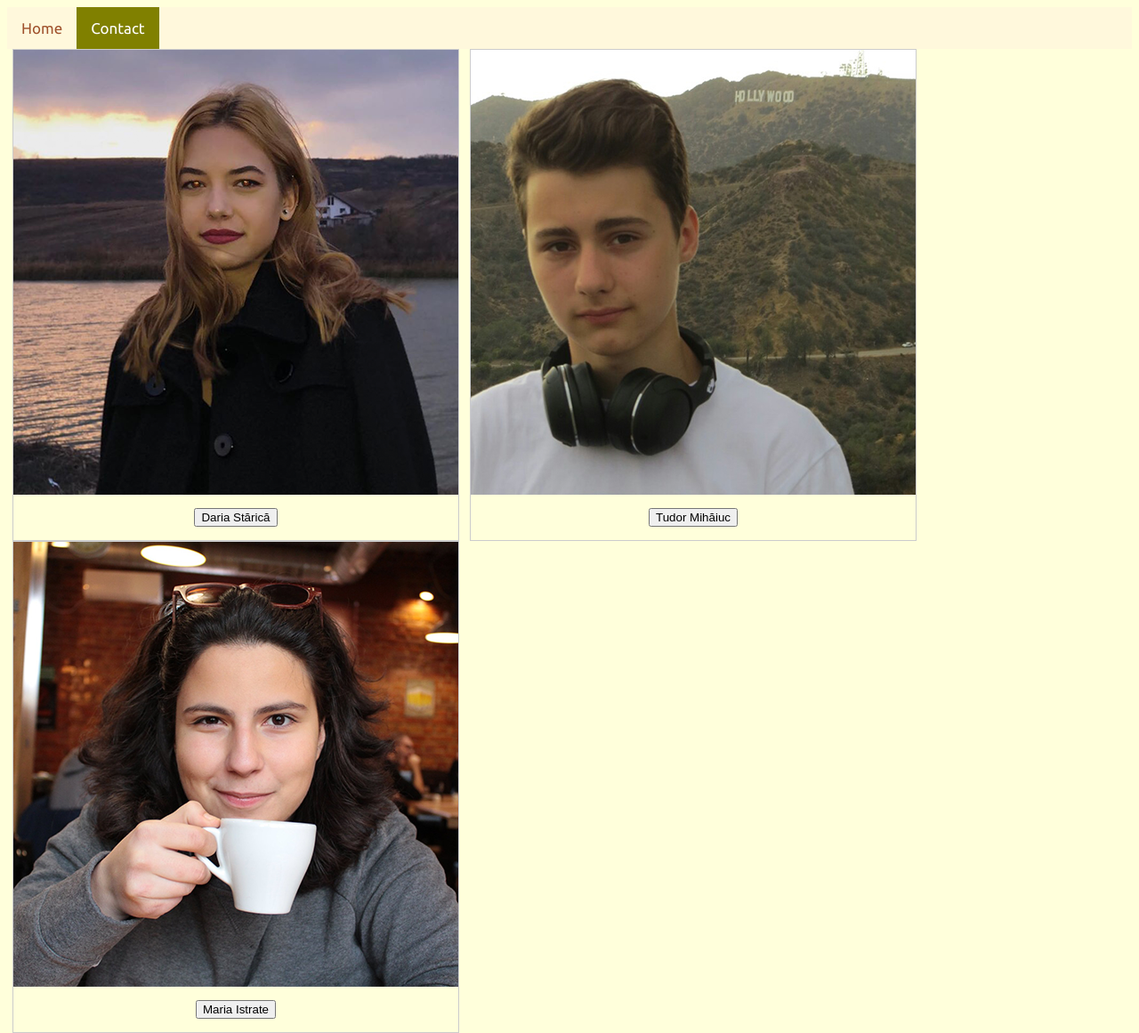
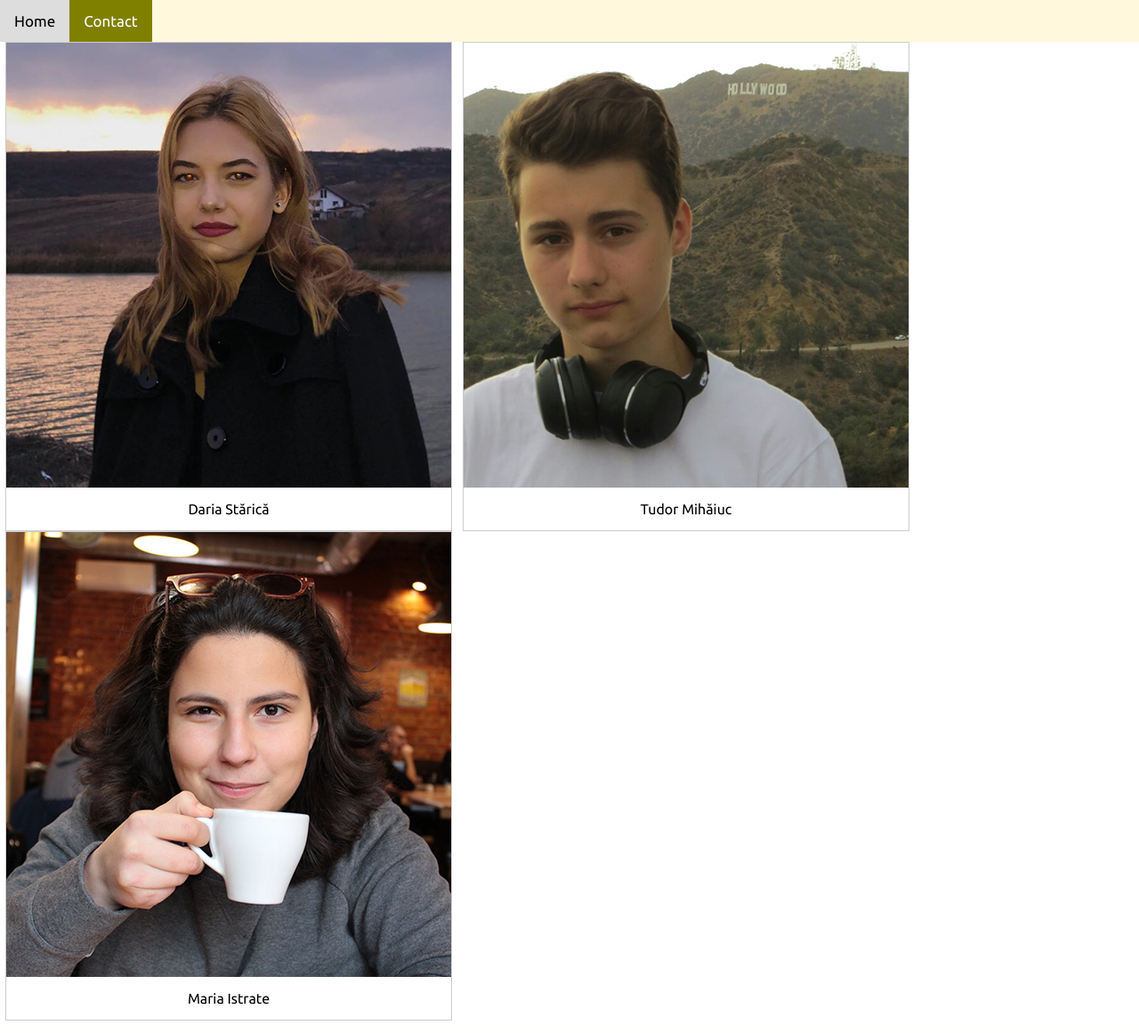
Before and after one commit to MariaIstrate06/MEQ, a PHP site: page /HTML/People/Contact.html in a window 1280 px wide. Shown: the whole page at 89% size. Run offline with PHP 8.4, Linux system fonts and the light colour scheme; some libraries are stand-ins or nearby versions.

Commit message:
//Last_Update before MAJOR CHANGES
trying some new stuff so i better save this

```diff
--- a/CSS/People.css
+++ b/CSS/People.css
@@ -1,7 +1,20 @@
 body {
-        background-color: #ffffdb;
-        font-family: 'Ubuntu', sans-serif;
-    }
+
+    font-family: 'Ubuntu', sans-serif;
+    margin: auto;
+
+}
+
+
+
+/*///////////////////////TOPNAV/////////////////////////////*/
+
+/* Add a black background color to the top navigation */
+.main{
+    margin-left: auto;
+    margin-right: auto;
+
+}
 .topnav {
     background-color: #FFF8DC;
     overflow: hidden;
@@ -28,16 +41,10 @@ body {
 
   /* Add a color to the active/current link */
   .topnav a.active {
-    background-color: 	#808000;
+    background-color:#808000;
     color: white;
 
   }
-  .topnav .login-container{
-    float:right;
-  }
-
-
-
 
 .back-button{
     color: #FFFFFF;
@@ -54,39 +61,31 @@ body {
     background-color:#808000;
     border-radius: 5px;
 }
+
 .container{
-    position: relative;
-    widows: inherit;
+
 }
 div.gallery{
     border: 1px solid #ccc;
+
 }
 div.gallery:hover{
     border: 1px solid #777;
+    background-color: antiquewhite;
 }
 div.gallery img{
     width: 100%;
     height: auto;
 }
+/*
+div.gallery img:hover{
+    background-color: antiquewhite
+}*/
 div.desc{
     padding: 15px;
     text-align: center;
 }
-myBtn{
-    color: #FFFFFF;
-    font-family: 'Ubuntu', sans-serif;
-    text-align: left;
-    padding: 6px;
-    text-decoration: none;
-    font-size: 17px;
-    border:none;
-    cursor:pointer;
-    margin-top: 3px;
-    margin-right:5px;
-    margin-bottom: 1 px;
-    background-color:#808000;
-    border-radius: 5px;
-}
+
 
 *{
     box-sizing: border-box;
@@ -96,7 +95,7 @@ myBtn{
     float: left;
     widows: 24.999999%;
 }
-@media only screen and (max-width:700px){
+@media only screen and (max-width:500px){
     .responsive{
         width: 49.99999%;
         margin: 6px 0;
@@ -127,37 +126,3 @@ myBtn{
     border-radius: 5px;
 
 }
-
-/*--------------------------------------LAST RESORT---------------------------------------------------*/
-/*.image{
-  display: block;
-  width: 100%;
-  height: auto;
-}
-.overlay{
-    position: absolute;
-    top: 0;
-    bottom:0;
-    left: 0;
-    right: 0;
-    height: 100%;
-    width: 30%;
-    opacity: 0;
-    transition: 0.5s ease;
-    background-color: #808000;
-}
-.container:hover .overlay{
-    opacity: 1;
-}
-.text {
-  color: white;
-  font-size: 20px;
-  position: absolute;
-  top: 50%;
-  left: 50%;
-  -webkit-transform: translate(-50%, -50%);
-  -ms-transform: translate(-50%, -50%);
-  transform: translate(-50%, -50%);
-  text-align: center;
-}
-*/
--- a/HTML/Algebra.html
+++ b/HTML/Algebra.html
@@ -1,6 +1,8 @@
 <!DOCTYPE html>
 <html>
     <meta name="viewport" content="width=device-width, initial-scale=1.0">
+    <link href="https://fonts.googleapis.com/css?family=Ubuntu" rel="stylesheet">
+
     <head>
         <title>Algebra</title>
         <link rel="icon" type="image/x-icon" href="./icon.png">
--- a/HTML/Front+flex.html
+++ b/HTML/Front+flex.html
@@ -12,7 +12,7 @@
 
         <div class="topnav">
             <a class="active" href="Front+flex.html">Home</a>
-            <a href="/HTML/People/Contact.html">Contact</a>
+            <a href="People/Contact.html">Contact</a>
             <div class="login-container">
                 <button type="button" onclick="location.href = 'Login.html'">Login</button>
                 <button type="button" onclick="location.href = 'Signin.html'">Sign Up</button>
--- a/HTML/People/Contact.html
+++ b/HTML/People/Contact.html
@@ -14,42 +14,43 @@
 </script>
 
 <body>
+
     <div class="topnav">
         <a href="/HTML/Front+flex.html">Home</a>
         <a class="active" href="/HTML/People/Contact.html">Contact</a>
     </div>
 
+    <div class="main">
+        <div class="responsive">
+            <div class="gallery">
+                <a target="_self" href="/HTML/People/Daria.html">
+                    <img src="/images/daria.png" alt="Daria" width="600" height="400">
+                </a>
+                <div class="desc">
+                        Daria Stărică
+                </div>
+            </div>
+        </div>
 
         <div class="responsive">
             <div class="gallery">
-            <a target="_blank" href="img_5terre.jpg">
-                <img src="/images/daria.png" alt="Cinque Terre" width="600" height="400">
+                <a target="_self" href="/HTML/People/Tudor.html">
+                    <img src="/images/tudor.png" alt="Tudor" width="600" height="400">
                 </a>
                 <div class="desc">
-                <div class="myBtn">
-                    <button type="button" onclick="location.href='Daria.html'">Daria Stărică</button>
-
+                    Tudor Mihăiuc
                 </div>
             </div>
         </div>
-    </div>
+
         <div class="responsive">
             <div class="gallery">
-            <a target="_blank" href="img_5terre.jpg">
-                <img src="/images/tudor.png" alt="Cinque Terre" width="600" height="400">
+                <a target="_self" href="/HTML/People/Maria.html">
+                    <img src="/images/maria.png" alt="Maria" width="600" height="400">
                 </a>
                 <div class="desc">
-                <button type="button" onclick="location.href='Tudor.html'">Tudor Mihăiuc</button>
+                    Maria Istrate
                 </div>
-        </div>
-    </div>
-    <div class="responsive">
-        <div class="gallery">
-            <a target="_blank" href="img_5terre.jpg">
-                <img src="/images/maria.png" alt="Cinque Terre" width="600" height="400">
-            </a>
-            <div class="desc">
-                <button type="mybutton" onclick="location.href='Maria.html'">Maria Istrate</button>
             </div>
         </div>
     </div>
--- a/HTML/People/Daria.html
+++ b/HTML/People/Daria.html
@@ -7,4 +7,7 @@
   <link rel="stylesheet" href="path/to/font-awesome/css/font-awesome.min.css">
   <title>Daria</title>
 </head>
+    <body>
+
+    </body>
 </html>
```
Lines whose indentation alone changed are shown as unchanged.
